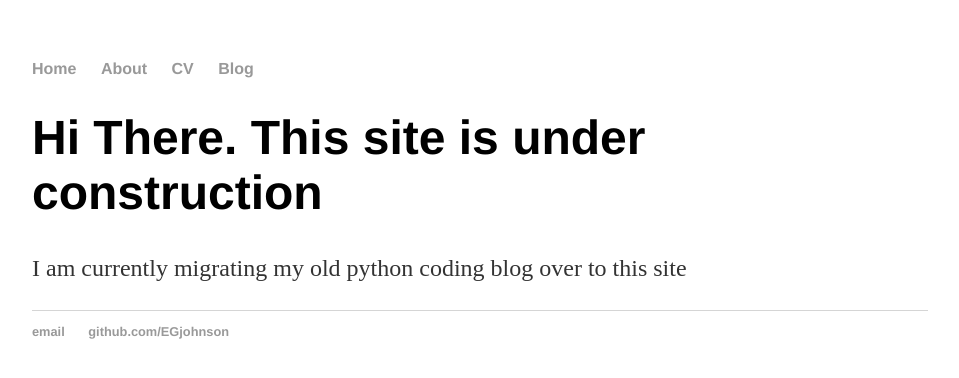
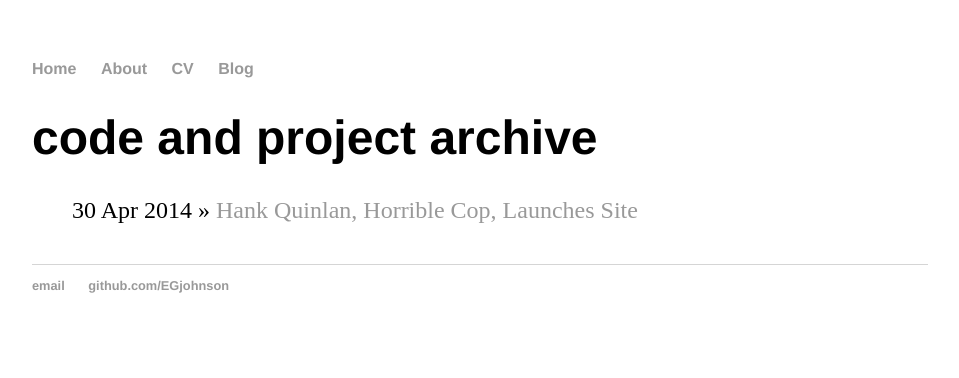
Before and after one commit to EGjohnson/EGjohnson.github.io, a Jekyll site: the page built from blog/index.html, in a window 1280 px wide. Shown: the top 378 px of the page, without its empty margins (160-1119 px from the left). Built offline with Jekyll 4.4.1, drawn with Linux system fonts in a browser that asks for light colours.

Commit message:
try to list posts again

```diff
--- a/blog/index.html
+++ b/blog/index.html
@@ -1,8 +1,10 @@
 ---
 layout: default
-title: EGJohnson
+title: code and project archive
 ---
-<div class="blurb">
-	<h1>Hi There. This site is under construction</h1>
-	<p>I am currently migrating my old python coding blog over to this site</a></p>
-</div><!-- /.blurb -->
+<h1>{{ page.title }}</h1>
+<ul class="posts">
+  {% for post in site.posts %}
+    <li><span>{{ post.date | date_to_string }}</span> » <a href="{{ post.url }}" title="{{ post.title }}">{{ post.title }}</a></li>
+  {% endfor %}
+</ul>
```
